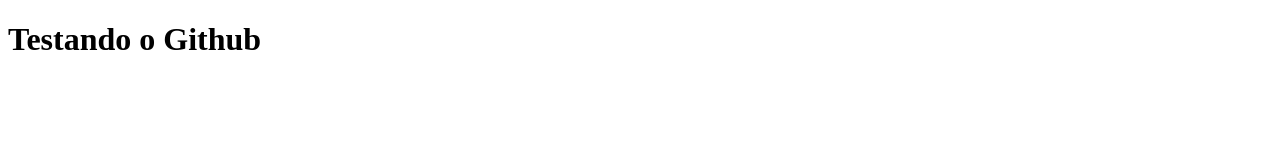
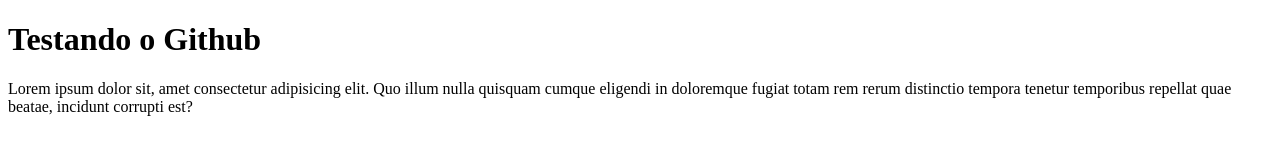
Before and after one commit to anacarolinnaa/Aula01DaturmaD, a plain HTML site: page index.html in a window 1280 px wide. Drawn offline with Linux system fonts and the light colour scheme.

Commit message:
primeira pagina

```diff
--- a/index.html
+++ b/index.html
@@ -7,5 +7,6 @@
 </head>
 <body>
     <h1>Testando o Github</h1>
+    <p>Lorem ipsum dolor sit, amet consectetur adipisicing elit. Quo illum nulla quisquam cumque eligendi in doloremque fugiat totam rem rerum distinctio tempora tenetur temporibus repellat quae beatae, incidunt corrupti est?</p>
 </body>
 </html>
```
